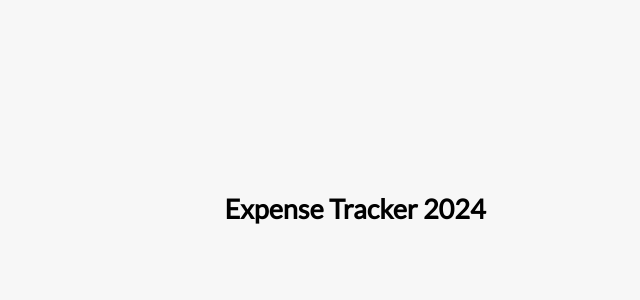
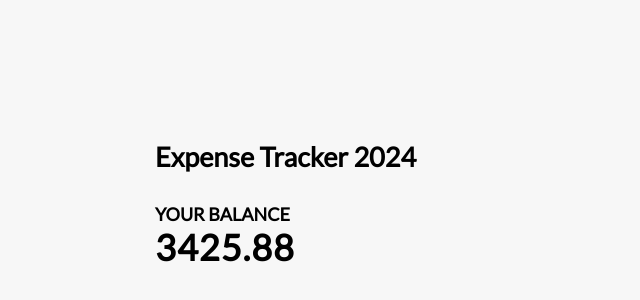
Before and after one commit to icedshakenespresso/expense-tracker, a Vue app: page / in a window 1280 px wide. Shown: the part 192-492 px from the top of the page, without its empty margins (285-925 px from the left). Built offline with nearby package versions, Linux system fonts and the light colour scheme.

Commit message:
Added Balance

```diff
--- a/src/App.vue
+++ b/src/App.vue
@@ -1,9 +1,30 @@
 <script setup>
   import Header from './components/Header.vue';
+  import Balance from './components/Balance.vue';
+  import {ref, computed} from 'vue'
+
+  const transactions = ref([
+    {id: 1, text: 'Paycheck', amount: 699.99},
+    {id: 2, text: 'Food', amount: -20},
+    {id: 3, text: 'Bills', amount: -200},
+    {id: 4, text: 'Video Game', amount: -54.11},
+    {id: 5, text: 'Tax Return', amount: 3000},
+
+  ])
+
+
+  // get the total
+  const total = computed(() => {
+    return transactions.value.reduce( (acc, transaction) => {
+      return acc + transaction.amount
+    }, 0)
+  })
 
 </script>
 
 <template>
   <Header></Header>
-
+  <div class="container">
+    <Balance :total="total"></Balance>
+  </div>
 </template>
--- /dev/null
+++ b/src/components/Balance.vue
@@ -0,0 +1,16 @@
+<template>
+    <h4>Your Balance</h4>
+    <h1 id="balance"> {{ total }}</h1>
+</template>
+
+<script setup>
+import { defineProps } from 'vue';
+
+const props = defineProps({
+  total: {
+    type: Number,
+    required: true,
+  }
+
+});
+</script>
```
